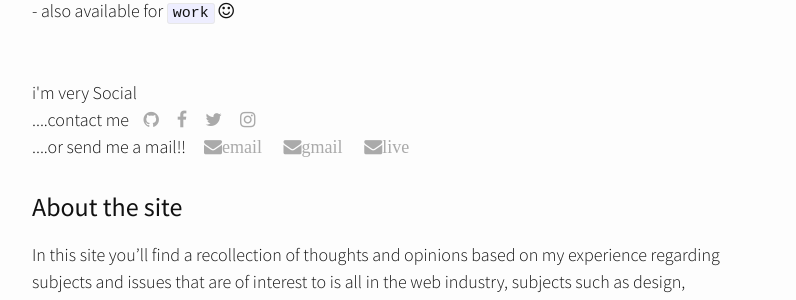
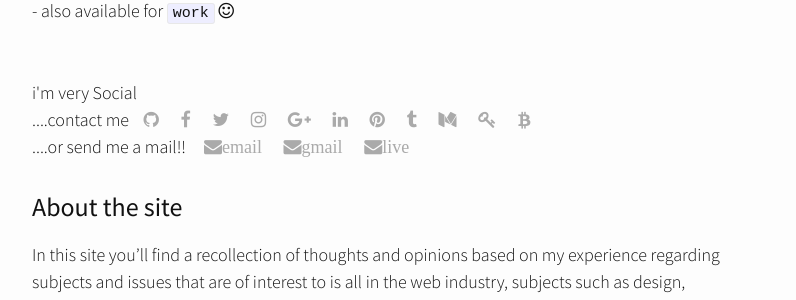
Before and after one commit to manishmarahatta/manishmarahatta.github.io, a Jekyll site: the page built from about.md, in a window 1280 px wide. Shown: the part 988-1288 px from the top of the page, without its empty margins (238-1034 px from the left). Built offline with Jekyll 4.4.1, drawn with Linux system fonts in a browser that asks for light colours; nearby versions of some CDN libraries.

Commit message:
updated social links

```diff
--- a/about.md
+++ b/about.md
@@ -31,7 +31,20 @@ permalink: /about/
   </div><br><br>
   i'm very Social<br>
   ....contact me&nbsp; &nbsp;
-  <a href="http://github.com/manishmarahatta"><i class="fa fa-github"></i></a>&nbsp; &nbsp; &nbsp;<a href="http://facebook.com/manish.biohazard"><i class="fa fa-facebook"></i></a>&nbsp; &nbsp; &nbsp;<a href="http://twitter.com/MMarahatta"><i class="fa fa-twitter"></i></a>&nbsp; &nbsp; &nbsp;<a href="http://instagram.com/marahattamanish"><i class="fa fa-instagram"></i></a><br>
+  <a href="http://github.com/manishmarahatta"><i class="fa fa-github"></i></a>&nbsp; &nbsp; &nbsp;
+  <a href="http://facebook.com/manish.biohazard"><i class="fa fa-facebook"></i></a>&nbsp; &nbsp; &nbsp;
+  <a href="http://twitter.com/MMarahatta"><i class="fa fa-twitter"></i></a>&nbsp; &nbsp; &nbsp;
+  <a href="http://instagram.com/marahattamanish"><i class="fa fa-instagram"></i></a>&nbsp; &nbsp; &nbsp;
+  <a href="https://plus.google.com/+ManishMarahatta"><i class="fa fa-google-plus"></i></a>&nbsp; &nbsp; &nbsp;
+  <a href="https://np.linkedin.com/in/manish-marahatta-137591b5"><i class="fa fa-linkedin"></i></a>&nbsp; &nbsp; &nbsp;
+  <a href="https://www.pinterest.com/manishmarahatta"><i class="fa fa-pinterest"></i></a>&nbsp; &nbsp; &nbsp;
+  <a href="https://www.tumblr.com/blog/mmarahatta"><i class="fa fa-tumblr"></i></a>&nbsp; &nbsp; &nbsp;
+  <a href="https://medium.com/@manishmarahatta"><i class="fa fa-medium"></i></a>&nbsp; &nbsp; &nbsp;
+  <a href="#"><i class="fa fa-key"></i></a>&nbsp; &nbsp; &nbsp;
+  <a href="https://www.coinbase.com/manishmarahatta"><i class="fa fa-bitcoin"></i></a>&nbsp; &nbsp; &nbsp;<br>
+
+
+
   ....or send me a mail!!&nbsp; &nbsp; &nbsp;<a href="mailto:me@manishmarahatta.com.np"><i class="fa fa-envelope">email</i></a>&nbsp; &nbsp; &nbsp;
   <a href="mailto:manishmarahatta1996@gmail.com"><i class="fa fa-envelope">gmail</i></a>&nbsp; &nbsp; &nbsp;
   <a href="mailto:marahattamanish1996@live.com"><i class="fa fa-envelope">live</i></a>&nbsp; &nbsp; &nbsp;<br><br>
```
